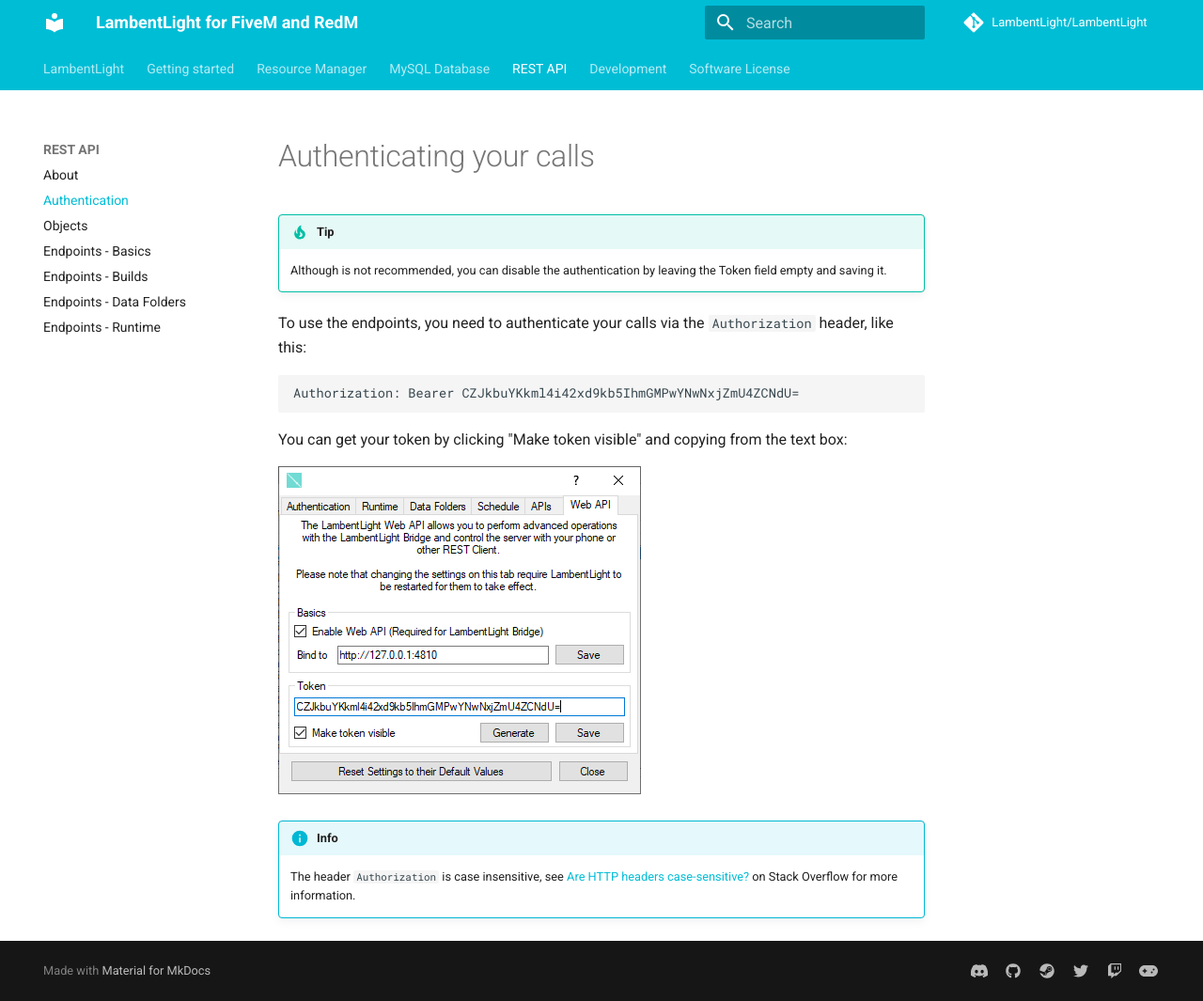
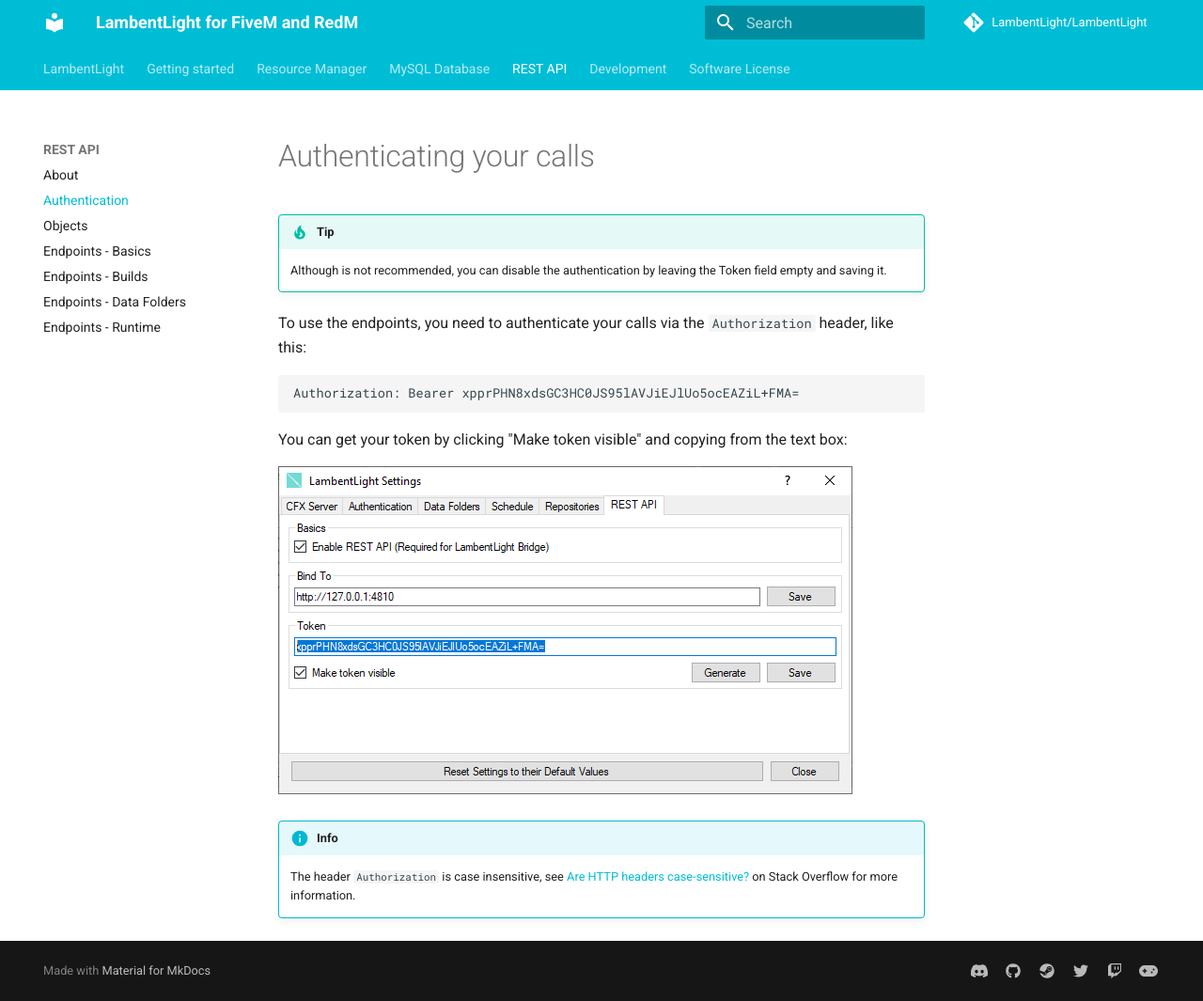
Before and after one commit to LambentLight/LambentLight, an MkDocs documentation site: the page built from docs/api/authentication.md, in a window 1280 px wide and 1065 px high. Shown: the whole window at 94% size. Built offline with MkDocs 1.6.1 and Material for MkDocs 9.7.7, drawn with Linux system fonts in a browser that asks for light colours; comment, search, counter and statistics services are not loaded.

Commit message:
Updated the images of the API examples

````diff
--- a/docs/api/authentication.md
+++ b/docs/api/authentication.md
@@ -6,7 +6,7 @@
 To use the endpoints, you need to authenticate your calls via the `Authorization` header, like this:
 
 ```
-Authorization: Bearer CZJkbuYKkml4i42xd9kb5IhmGMPwYNwNxjZmU4ZCNdU=
+Authorization: Bearer xpprPHN8xdsGC3HC0JS95lAVJiEJlUo5ocEAZiL+FMA=
 ```
 
 You can get your token by clicking "Make token visible" and copying from the text box:
````
Also changed, not shown: docs/images/api/settings.png, docs/images/api/token.png.
